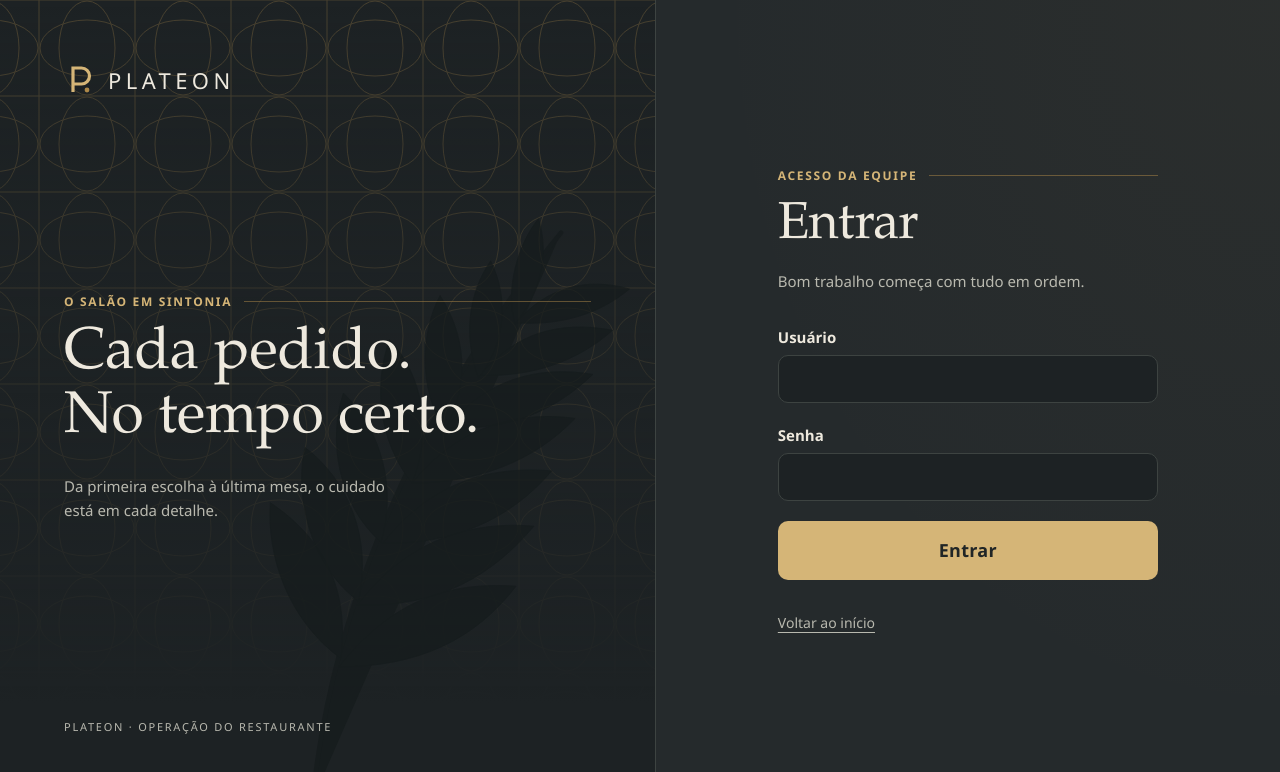
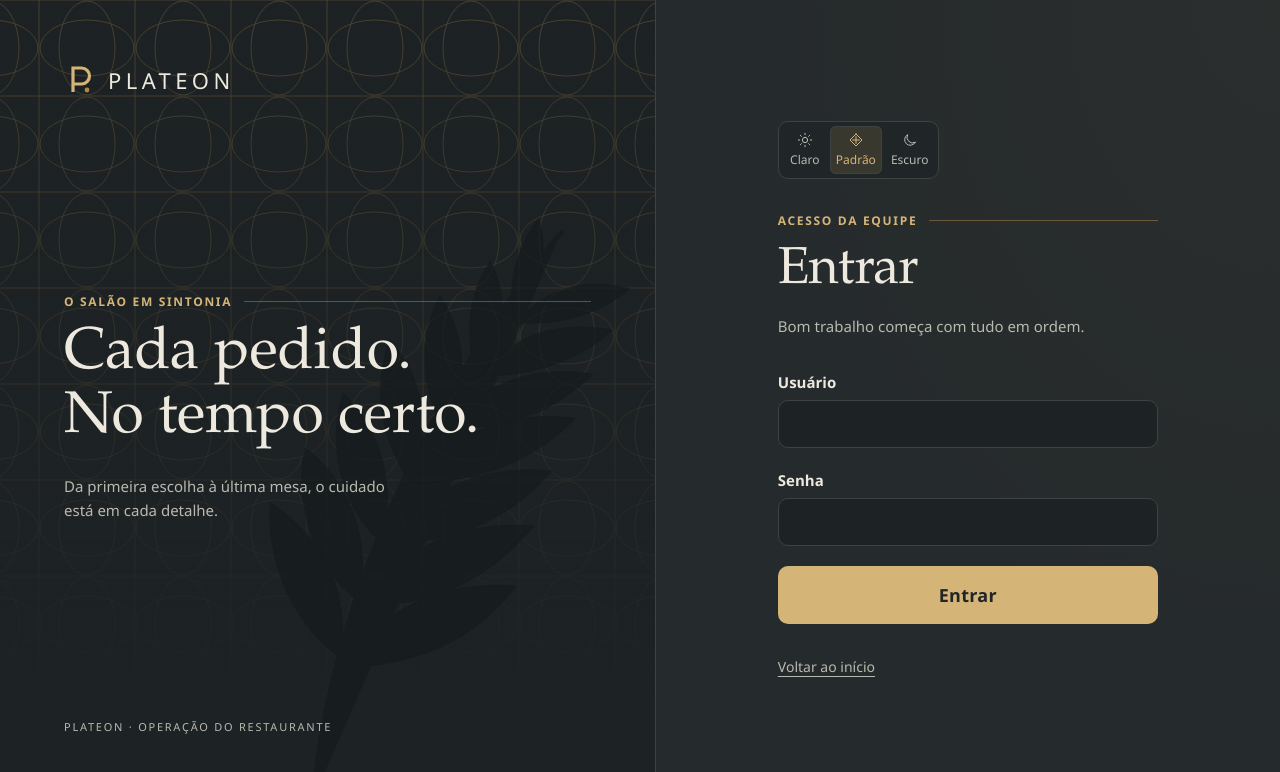
Before and after one commit to Am4raIl/plateon, a Next.js app in the folder frontend/: page /equipe/login in a window 1280 px wide. Shown: the top 772 px of the page. Built offline with nearby package versions, Linux system fonts and the light colour scheme.

Commit message:
feat(theme): add light, default, and dark mode toggle with persistence

```diff
--- a/frontend/app/layout.tsx
+++ b/frontend/app/layout.tsx
@@ -1,5 +1,6 @@
 import type { Metadata } from "next";
 import type { ReactNode } from "react";
+import Script from "next/script";
 import "../src/design/tokens.css";
 
 export const metadata: Metadata = {
@@ -9,7 +10,10 @@ export const metadata: Metadata = {
 
 export default function RootLayout({ children }: { children: ReactNode }) {
   return (
-    <html lang="pt-BR">
+    <html lang="pt-BR" suppressHydrationWarning>
+      <head>
+        <Script src="/theme-init.js" strategy="beforeInteractive" />
+      </head>
       <body>{children}</body>
     </html>
   );
--- /dev/null
+++ b/frontend/public/theme-init.js
@@ -0,0 +1,8 @@
+// Apply a saved theme before the app loads, avoiding a flash on refresh.
+try {
+  const theme = localStorage.getItem("plateon.theme");
+  document.documentElement.dataset.theme =
+    theme === "light" || theme === "dark" ? theme : "default";
+} catch {
+  document.documentElement.dataset.theme = "default";
+}
--- a/frontend/src/app/layouts.module.css
+++ b/frontend/src/app/layouts.module.css
@@ -56,7 +56,7 @@
 }
 .side a:hover {
   color: var(--carvao);
-  background: #ffffff05;
+  background: color-mix(in srgb, var(--carvao) 3%, transparent);
 }
 .side a[aria-current] {
   background: var(--verde-t);
@@ -70,7 +70,7 @@
   display: grid;
   gap: 8px;
 }
-.side footer button {
+.side footer > button {
   color: var(--carvao);
   justify-content: start;
   padding-left: 0;
@@ -190,7 +190,7 @@
 .home a {
   position: relative;
   display: block;
-  background: #252a2ced;
+  background: color-mix(in srgb, var(--marfim) 93%, transparent);
   padding: 28px;
   border: 1px solid var(--fio);
   border-top-color: var(--latao);
@@ -319,6 +319,7 @@
   }
   .staffHeader {
     display: flex;
+    flex-wrap: wrap;
     justify-content: space-between;
     align-items: center;
     gap: 12px;
--- /dev/null
+++ b/frontend/src/design/theme.module.css
@@ -0,0 +1,51 @@
+.toggle {
+  display: inline-flex;
+  align-items: center;
+  justify-self: start;
+  flex-shrink: 0;
+  gap: 3px;
+  padding: 4px;
+  border: 1px solid var(--fio);
+  border-radius: var(--r-ctl);
+  background: var(--marfim-2);
+}
+.toggle button {
+  display: inline-flex;
+  flex-direction: column;
+  justify-content: center;
+  align-items: center;
+  gap: 4px;
+  min-width: 44px;
+  min-height: 36px;
+  padding: 6px;
+  border: 0;
+  border-radius: 6px;
+  color: var(--mudo);
+  background: transparent;
+  font-size: 12px;
+  line-height: 1.3;
+  transition:
+    background var(--dur-2) var(--ease),
+    color var(--dur-2) var(--ease);
+}
+.toggle button:hover {
+  color: var(--carvao);
+  background: var(--verde-t);
+}
+.toggle button[aria-pressed="true"] {
+  color: var(--verde);
+  background: var(--verde-t);
+  box-shadow: inset 0 0 0 1px var(--fio);
+}
+.toggle svg {
+  width: 16px;
+  height: 16px;
+}
+.compact button {
+  flex-direction: row;
+  min-height: 40px;
+  padding: 6px;
+}
+.compact span {
+  display: none;
+}
--- /dev/null
+++ b/frontend/src/design/theme.tsx
@@ -0,0 +1,113 @@
+import { useLayoutEffect } from "react";
+import { create } from "zustand";
+import s from "./theme.module.css";
+
+export type Theme = "light" | "default" | "dark";
+const storageKey = "plateon.theme";
+const validTheme = (value: string | null): Theme =>
+  value === "light" || value === "dark" ? value : "default";
+
+function readTheme(): Theme {
+  try {
+    return validTheme(localStorage.getItem(storageKey));
+  } catch {
+    return "default";
+  }
+}
+
+const useTheme = create<{
+  theme: Theme;
+  setTheme: (theme: Theme) => void;
+}>((set) => ({
+  theme: readTheme(),
+  setTheme: (theme) => {
+    try {
+      localStorage.setItem(storageKey, theme);
+    } catch {
+      // The selection still works when browser storage is unavailable.
+    }
+    set({ theme });
+  },
+}));
+
+export function ThemePreferences() {
+  const theme = useTheme((state) => state.theme);
+  useLayoutEffect(() => {
+    document.documentElement.dataset.theme = theme;
+  }, [theme]);
+  useLayoutEffect(() => {
+    const sync = (event: StorageEvent) => {
+      if (event.key === storageKey || event.key === null)
+        useTheme.setState({ theme: readTheme() });
+    };
+    window.addEventListener("storage", sync);
+    return () => window.removeEventListener("storage", sync);
+  }, []);
+  return null;
+}
+
+const options = [
+  {
+    value: "light",
+    label: "Claro",
+    path: "M12 8a4 4 0 1 0 0 8 4 4 0 0 0 0-8ZM12 2v2m0 16v2M2 12h2m16 0h2M5 5l1.5 1.5m11 11L19 19M5 19l1.5-1.5m11-11L19 5",
+  },
+  {
+    value: "default",
+    label: "Padrão",
+    path: "M12 3 3 12l9 9 9-9-9-9ZM12 7v10m-5-5h10",
+  },
+  {
+    value: "dark",
+    label: "Escuro",
+    path: "M20 15.5A8.5 8.5 0 0 1 8.5 4 8.5 8.5 0 1 0 20 15.5Z",
+  },
+] as const;
+
+export function ThemeToggle({ compact = false }: { compact?: boolean }) {
+  const { theme, setTheme } = useTheme();
+  return (
+    <div
+      className={`${s.toggle} ${compact ? s.compact : ""}`}
+      role="group"
+      aria-label="Aparência"
+    >
+      {options.map((option, index) => (
+        <button
+          key={option.value}
+          type="button"
+          aria-label={`Modo ${option.label.toLowerCase()}`}
+          title={`Modo ${option.label.toLowerCase()}`}
+          aria-pressed={theme === option.value}
+          onClick={() => setTheme(option.value)}
+          onKeyDown={(event) => {
+            if (event.key !== "ArrowLeft" && event.key !== "ArrowRight") return;
+            event.preventDefault();
+            const next =
+              (index + (event.key === "ArrowRight" ? 1 : -1) + options.length) %
+              options.length;
+            setTheme(options[next].value);
+            (
+              event.currentTarget.parentElement?.children[
+                next
+              ] as HTMLButtonElement
+            )?.focus();
+          }}
+        >
+          <svg
+            viewBox="0 0 24 24"
+            fill="none"
+            stroke="currentColor"
+            strokeWidth="1.5"
+            strokeLinecap="round"
+            strokeLinejoin="round"
+            aria-hidden="true"
+          >
+            <path d={option.path} />
+          </svg>
+          <span>{option.label}</span>
+        </button>
+      ))}
+    </div>
+  );
+}
--- a/frontend/src/design/tokens.css
+++ b/frontend/src/design/tokens.css
@@ -24,6 +24,14 @@
   --on-accent: #202526;
   --on-danger: #30201e;
   --ink-deep: #1d2224;
+  --head-solid: #23282a;
+  --head-middle: #23282af2;
+  --head-end: #23282a66;
+  --head-menu-start: #23282afa;
+  --head-menu-end: #23282aa8;
+  --drop-bg: #292d2a;
+  --photo-light: #45463a;
+  --photo-dark: #242b2b;
   --r-tag: 6px;
   --r-ctl: 10px;
   --r-surf: 16px;
@@ -36,6 +44,62 @@
   --font-display:
     "Iowan Old Style", "Palatino Linotype", "Book Antiqua", Georgia, serif;
   --font-ui: "Avenir Next", "Segoe UI", system-ui, sans-serif;
+}
+:root[data-theme="light"] {
+  color-scheme: light;
+  --marfim: #f6f3ec;
+  --marfim-2: #eeeae1;
+  --porcelana: #fffdf8;
+  --verde: #77551f;
+  --verde-2: #634415;
+  --verde-t: #eae0ca;
+  --carvao: #292f30;
+  --mudo: #62665f;
+  --latao: #987239;
+  --latao-txt: #77551f;
+  --fio: #ddd9cf;
+  --fio-forte: #999b8f;
+  --erro: #9f382d;
+  --erro-bg: #f9e6e1;
+  --atencao: #735318;
+  --atencao-bg: #f4e8c7;
+  --info: #305d76;
+  --info-bg: #e5edf3;
+  --sucesso: #376448;
+  --sucesso-bg: #e4eee4;
+  --on-accent: #fffaf0;
+  --on-danger: #fffaf0;
+  --ink-deep: #ece8de;
+  --head-solid: #f4f0e6;
+  --head-middle: #f4f0e6f2;
+  --head-end: #f4f0e666;
+  --head-menu-start: #f4f0e6fa;
+  --head-menu-end: #f4f0e6a8;
+  --drop-bg: #eae6d8;
+  --photo-light: #e8e1d2;
+  --photo-dark: #ddd7c8;
+  --shadow-soft: 0 4px 20px #40351c08;
+  --shadow-raised: 0 12px 32px #40351c12;
+}
+:root[data-theme="dark"] {
+  color-scheme: dark;
+  --marfim: #121718;
+  --marfim-2: #0e1213;
+  --porcelana: #1c2224;
+  --verde-t: #302e25;
+  --carvao: #f2ede3;
+  --mudo: #b9bcb3;
+  --fio: #343d3b;
+  --fio-forte: #747b70;
+  --ink-deep: #0b1011;
+  --head-solid: #151b1d;
+  --head-middle: #151b1df2;
+  --head-end: #151b1d66;
+  --head-menu-start: #151b1dfa;
+  --head-menu-end: #151b1da8;
+  --drop-bg: #24271f;
+  --photo-light: #34362d;
+  --photo-dark: #161d1d;
 }
 * {
   box-sizing: border-box;
@@ -53,6 +117,9 @@ body {
   font: 15px/1.6 var(--font-ui);
   -webkit-font-smoothing: antialiased;
   font-variant-numeric: tabular-nums;
+  transition:
+    background-color var(--dur-2) var(--ease),
+    color var(--dur-2) var(--ease);
 }
 button,
 input,
@@ -263,7 +330,12 @@ form {
   border-radius: var(--r-surf);
   background:
     radial-gradient(circle at 94% 22%, #ad88481a 0 11px, transparent 12px),
-    linear-gradient(90deg, #23282a 35%, #23282af2 60%, #23282a66),
+    linear-gradient(
+      90deg,
+      var(--head-solid) 35%,
+      var(--head-middle) 60%,
+      var(--head-end)
+    ),
     url("/art-deco.svg") right center / auto,
     var(--ink-deep);
 }
@@ -592,7 +664,7 @@ form {
 }
 input::placeholder,
 textarea::placeholder {
-  color: #a3a59e;
+  color: var(--mudo);
   opacity: 1;
 }
 tbody tr {
--- a/frontend/src/features/equipe/Login.tsx
+++ b/frontend/src/features/equipe/Login.tsx
@@ -9,6 +9,7 @@ import { useSession } from "../../app/store";
 import { homeFor } from "../../app/permissions";
 import { Banner, Brand, Button, Input } from "../../design/ui";
 import s from "../../app/layouts.module.css";
+import { ThemeToggle } from "../../design/theme";
 const schema = z.object({
   username: z.string().trim().min(1, "Informe seu usuário."),
   senha: z.string().min(1, "Informe sua senha."),
@@ -63,6 +64,7 @@ export function Login() {
       </aside>
       <main id="conteudo" className={s.loginMain}>
         <div className={s.loginForm}>
+          <ThemeToggle />
           <div>
             <div className="section-label">Acesso da equipe</div>
             <h1>Entrar</h1>
--- a/frontend/src/features/tablet/Tablet.tsx
+++ b/frontend/src/features/tablet/Tablet.tsx
@@ -47,6 +47,7 @@ import { labels, mesa, moeda } from "../../lib/format";
 import { connectSse, type Connection } from "../../lib/sse";
 import layout from "../../app/layouts.module.css";
 import s from "./tablet.module.css";
+import { ThemeToggle } from "../../design/theme";
 type TabletContext = {
   state: EstadoMesa | null | undefined;
   bill: ComandaView | null | undefined;
@@ -156,6 +157,7 @@ export function TabletLayout() {
         <Button variant="secondary" onClick={() => setCalling(true)}>
           Chamar garçom
         </Button>
+        <ThemeToggle compact />
       </header>
       <main id="conteudo" data-area="tablet">
         {state.isError ? (
@@ -291,6 +293,7 @@ export function Pairing() {
     <main id="conteudo" className="blank">
       <div className={s.pairing}>
         <Brand />
+        <ThemeToggle />
         <div className="section-label">Bem-vindo à casa</div>
         <h1>{expired ? "Este código venceu" : "Vamos preparar sua mesa"}</h1>
         <p>Peça a um garçom ou ao gerente para aprovar este código</p>
--- a/frontend/src/features/tablet/tablet.module.css
+++ b/frontend/src/features/tablet/tablet.module.css
@@ -81,7 +81,7 @@
   border-top-color: var(--latao);
   border-radius: var(--r-surf);
   background:
-    linear-gradient(90deg, #23282afa 30%, #23282aa8),
+    linear-gradient(90deg, var(--head-menu-start) 30%, var(--head-menu-end)),
     url("/art-deco.svg") center / 144px;
 }
 .menuHead :global(.section-label):after {
@@ -302,6 +302,9 @@
   justify-content: center;
   margin-bottom: 32px;
 }
+.pairing > [role="group"] {
+  margin-bottom: 24px;
+}
 .pairing h1 {
   margin-bottom: 16px;
 }
```
Also changed, not shown: frontend/src/app/App.tsx (+8 -1 lines).
